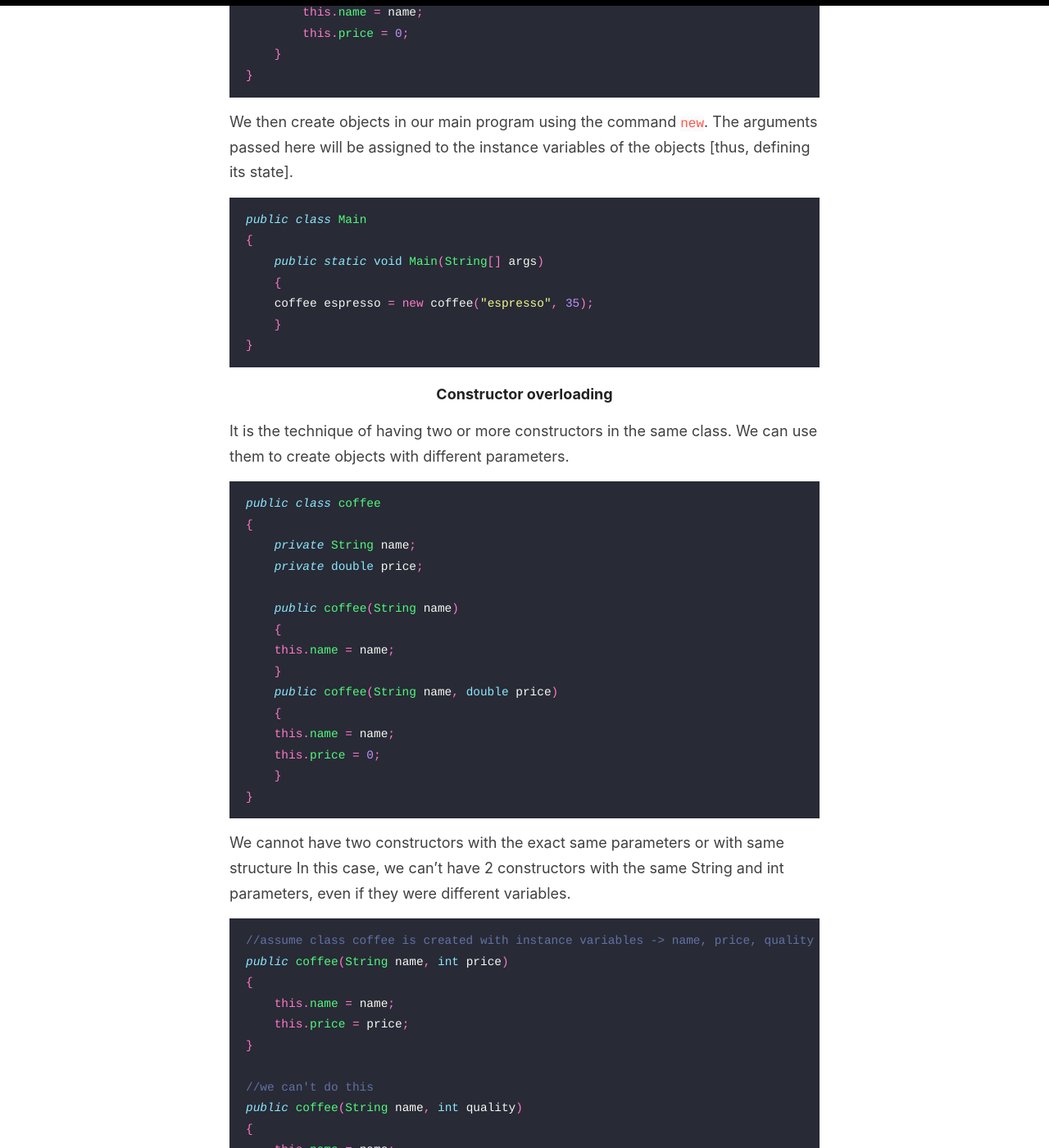
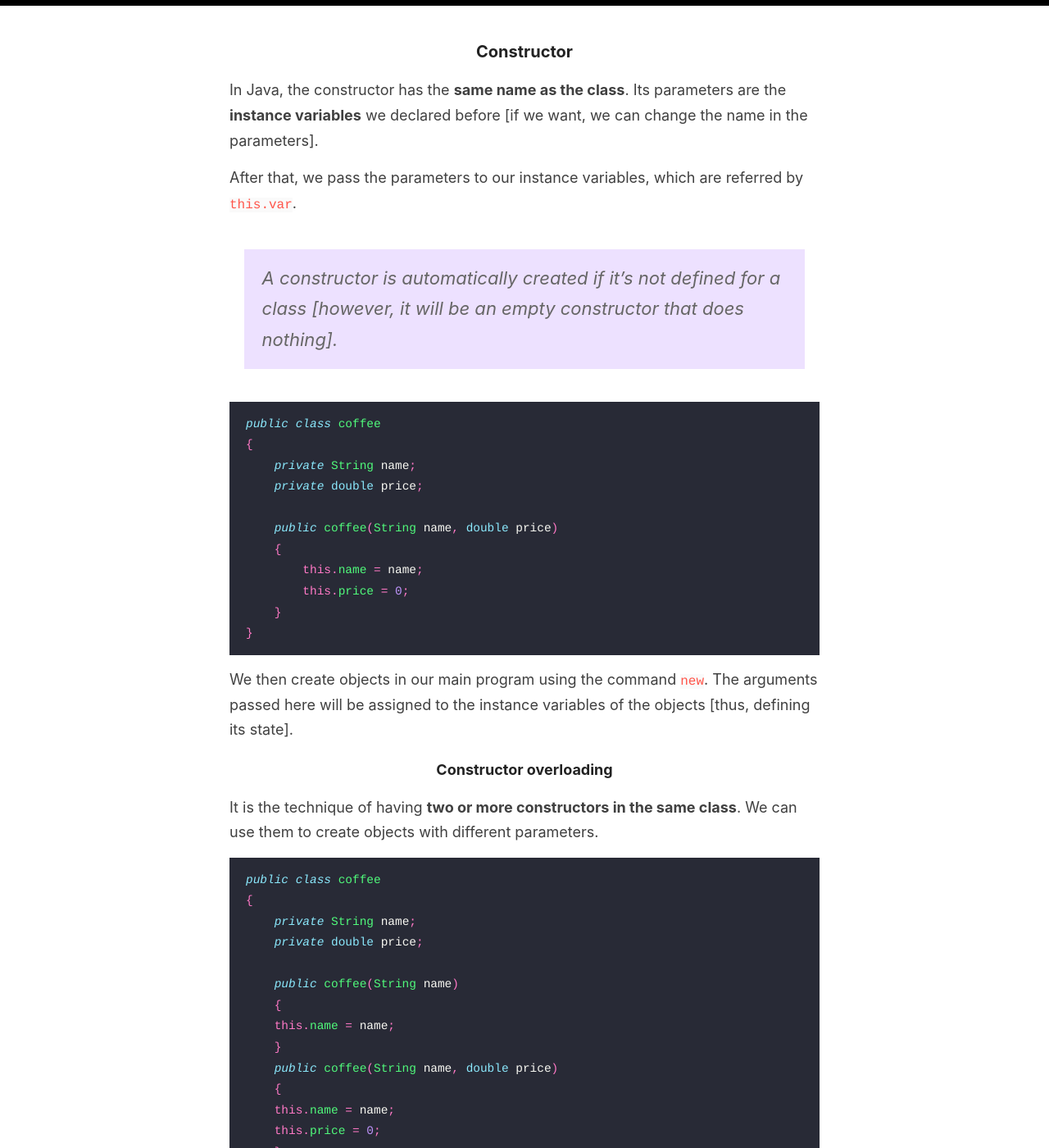
Before and after one commit to aigle-levant/notes-page, a Jekyll site: the page built from _posts/2024-07-02-java-oop.md, in a window 1280 px wide and 1400 px high, scrolled down 1336 px. Shown: the whole window at 82% size. Built offline with Jekyll 4.4.1, drawn with Linux system fonts in a browser that asks for light colours; some of the changed text lies outside the part shown.

Commit message:
modified about.md and java-oop.md

````diff
--- a/Gemfile
+++ b/Gemfile
@@ -1,3 +1,4 @@
 source "https://rubygems.org"
 gem 'github-pages'
 gem "webrick", "~> 1.7"
+gem "jekyll-theme-hydejack"
--- a/_posts/2024-07-02-java-oop.md
+++ b/_posts/2024-07-02-java-oop.md
@@ -4,7 +4,14 @@
 categories: [Java, Programming Languages]
 ---
 
-In Java, classes are a **public** entity. They are usually declared in a separate file from the main program.
+Java is the best language to use when learning OOP. Here's why... {:.lead}
+
+* Table of content
+{:toc}
+
+## Classes
+
+In Java, classes are a [public](#public-static-and-void) entity. They are usually declared in a separate file from the main program.
 
 ```java
 public class coffee
@@ -14,15 +21,17 @@
 }
 ```
 
-> Every class we create [even the ready-made ones] inherits the class ``Object``. This is why we can pass an instance of a class as a parameter to a method and why ``toString`` and ``equals`` methods exist.
+> Every class we create [even the ready-made ones] inherits the class ``Object``.
+>
+> This is why we can pass an instance of a class as a parameter to a method and why ``toString`` and ``equals`` methods exist.
 
 ### Constructor
 
-A constructor is automatically created if it's not defined for a class [however, it will be an empty constructor that does nothing].
-
 In Java, the constructor has the **same name as the class**. Its parameters are the **instance variables** we declared before [if we want, we can change the name in the parameters].
 
-- After that, we pass the parameters to our instance variables, which are referred by ``this.var``.
+After that, we pass the parameters to our instance variables, which are referred by ``this.var``.
+
+> A constructor is automatically created if it's not defined for a class [however, it will be an empty constructor that does nothing].
 
 ```java
 public class coffee
@@ -40,19 +49,9 @@
 
 We then create objects in our main program using the command `new`. The arguments passed here will be assigned to the instance variables of the objects [thus, defining its state].
 
-```java
-public class Main
-{
-    public static void Main(String[] args)
-    {
-    coffee espresso = new coffee("espresso", 35);
-    }
-}
-```
-
 #### Constructor overloading
 
-It is the technique of having two or more constructors in the same class. We can use them to create objects with different parameters.
+It is the technique of having **two or more constructors in the same class**. We can use them to create objects with different parameters.
 
 ``` java
 public class coffee
@@ -72,8 +71,7 @@
 }
 ```
 
-We cannot have two constructors with the exact same parameters or with same structure
-In this case, we can't have 2 constructors with the same String and int parameters, even if they were different variables.
+We cannot have two constructors with the exact same parameters or with same structure. We can see this clearly below :
 
 ``` java
 //assume class coffee is created with instance variables -> name, price, quality
@@ -93,7 +91,10 @@
 
 #### Calling constructors
 
-A constructor can be called from another constructor using ``this`` prefix. We use it to follow the principle of ``Don't Repeat Yourself``.
+A constructor can be called from another constructor using ``this`` prefix. We use it to follow the principle of DRY.
+
+DRY - Don't Repeat Yourself
+{:.note}
 
 ```java
 //assume class coffee is created with instance variables -> name, price, quality
@@ -154,10 +155,10 @@
 Then we convert the passed object into our class and then compare each object variable [belonging to our object] with it.
 
 > This is the order of checking between 2 objects :
-
-> - Addresses
-> - Types
-> - Value of object variables
+>
+> * Addresses
+> * Types
+> * Value of object variables
 
 Let's say an object variable is a String. We use the String `equals()` method to compare them.
 
@@ -261,7 +262,7 @@
 
 We then increase the `price` of ``java`` by 20 [total price is 45]. But when we print ``espresso``, we get the same price as ``java``!
 
-- It is because an object's internal state isn't copied while assigning it as value to a variable.
+* It is because an object's internal state isn't copied while assigning it as value to a variable.
 
 ```java
 coffee espresso = new coffee("espresso", 25);
@@ -273,7 +274,7 @@
 
 An object whose reference variable is `null` [or is not referenced by anything] is called a **garbage variable**. It is taken care of by Java's automatic garbage collector.
 
-- If garbage collection didn't happen, these objects would wastefully take up space until end of program execution.
+* If garbage collection didn't happen, these objects would wastefully take up space until end of program execution.
 
 When we print a variable that references to ``null``, it just says ``null`` [nothing more, nothing less]. But if we try to call a method on that variable, Java throws a ``NullPointerException`` error at us [of course, what can you do with a variable that references to *nothing*?].
 
````
Also changed, not shown: other parts of _posts/2024-07-02-java-oop.md (+2 -2 lines), _pages/about.md (+1 -23 lines), .github/FUNDING.yml (deleted).
